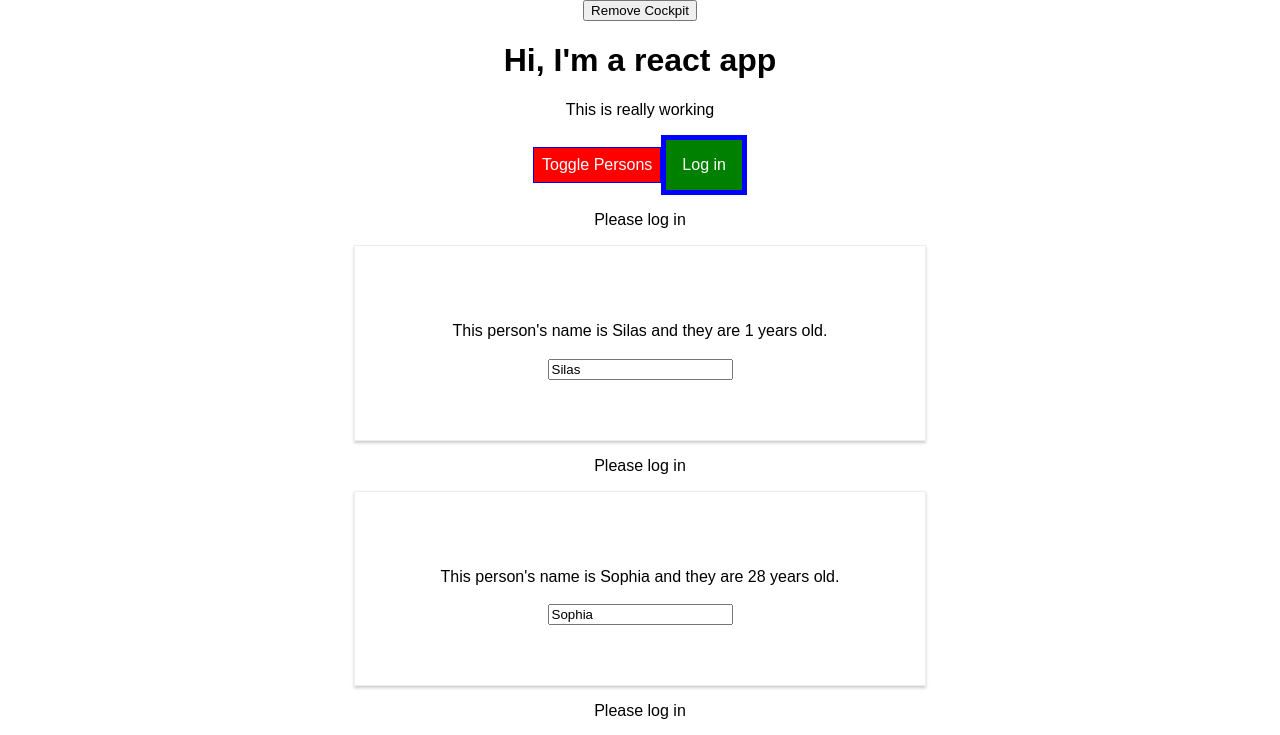
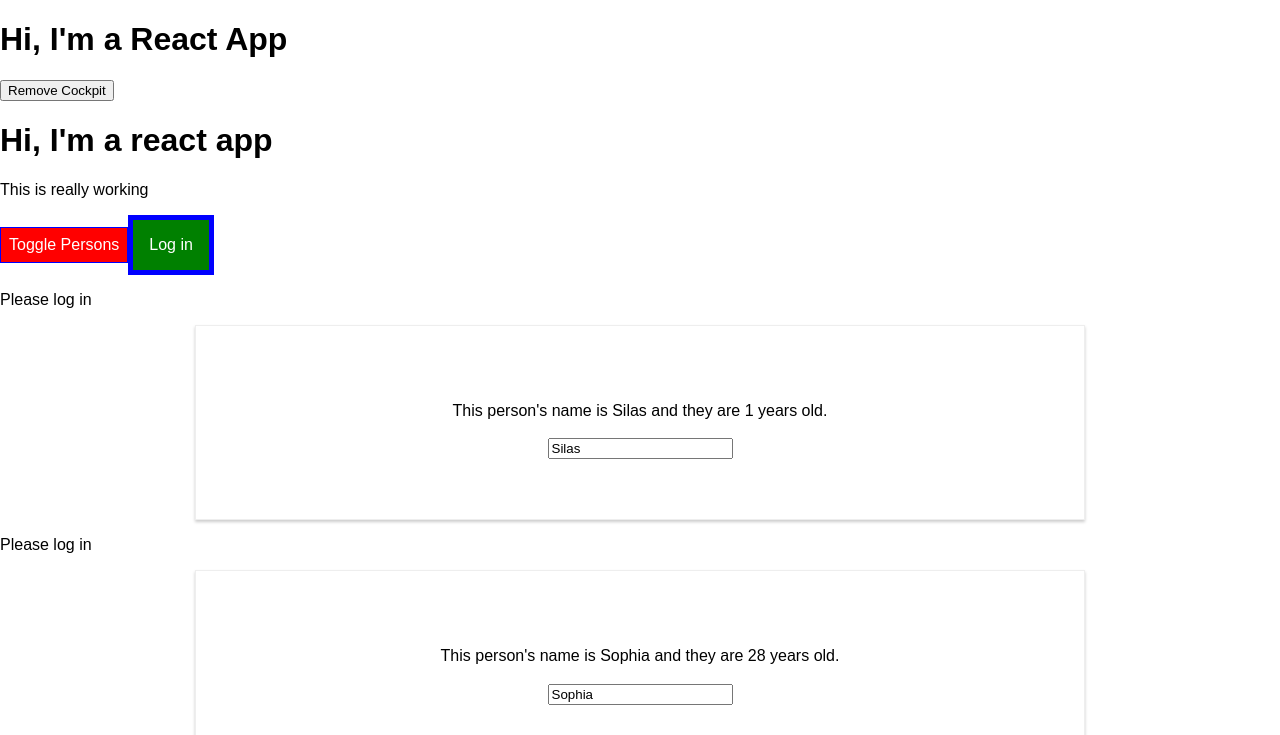
Before and after one commit to step818/React-State-and-Binding-Practice, a React (Create React App) app: page / in a window 1280 px wide. Shown: the top 735 px of the page. Built offline with nearby package versions, Linux system fonts and the light colour scheme.

Commit message:
committing before ejecting, took out radium and styleroots

```diff
--- a/src/components/Persons/Person/Person.js
+++ b/src/components/Persons/Person/Person.js
@@ -1,6 +1,6 @@
 import React from 'react';
 import './Person.css';
-import Radium  from 'radium';
+// import Radium  from 'radium';
 import Auxillary from '../../../hoc/Auxillary';
 import PropTypes from 'prop-types';
 import AuthContext from '../../../context/auth-context';
@@ -20,18 +20,18 @@ class Person extends React.Component {
 
     render() {
 
-        const aStyle = {
-            '@media (min-width: 500px)': {
-                width: '450px'
-            }
-        }
+        // const aStyle = {
+        //     '@media (min-width: 500px)': {
+        //         width: '450px'
+        //     }
+        // }
         console.log('[Person.js] rendering...');
         return(
             <Auxillary>
                 <AuthContext.Consumer>
                 {(context) => context.authenticated ? <p>Authenticated!</p> : <p>Please log in</p>}
                 </AuthContext.Consumer>
-                <div className="Person" style={aStyle}>
+                <div className="Person">
                     <p onClick={this.props.dClick}>This person's name is {this.props.name} and they are {this.props.age} years old.</p>
                     <h3>{this.props.children}</h3>
                     <input
@@ -53,4 +53,4 @@ Person.propTypes = {
     changed: PropTypes.func
 };
 
-export default Radium(Person);
+export default Person;
--- a/src/containers/App.css
+++ b/src/containers/App.css
@@ -1,3 +1,11 @@
 .App {
   text-align: center;
 }
+
+.red {
+  color: red;
+}
+
+.bold {
+  font-weight: bold;
+}
--- a/src/containers/App.js
+++ b/src/containers/App.js
@@ -1,9 +1,9 @@
 import React, { Component } from 'react';
-import './App.css';
+import  classes from './App.css';
 import Persons from '../components/Persons/Persons';
 import Cockpit from '../components/Cockpit/Cockpit';
-import Radium, {StyleRoot} from 'radium';
-import WithClass from '../hoc/WithClass';
+// import Radium, {StyleRoot} from 'radium';
+//import WithClass from '../hoc/WithClass';
 import AuthContext from '../context/auth-context';
 
 
@@ -88,7 +88,7 @@ class App extends Component {
   };
 
   render() {
-    console.log('[App.js] render');
+
 
     let persons = null;
 
@@ -101,18 +101,15 @@ class App extends Component {
             isAuthenticated={this.state.authenticated}/>
       );
 
-      // buttonStyle.backgroundColor = 'red'
-      // buttonStyle[':hover'] = {
-      //   backgroundColor: 'salmon',
-      //   color: 'black'
-      // }
+      //buttonStyle.backgroundColor = 'red';
+
     }
 
 
 
     return (
-      <StyleRoot>
-       <WithClass cSsStYlE="App">
+      <div className={classes.App}>
+        <h1>Hi, I'm a React App</h1>
         <button
           onClick={() => {
             this.setState({ showCockpit: false });
@@ -130,10 +127,9 @@ class App extends Component {
         ) : null }
           {persons}
         </AuthContext.Provider>
-      </WithClass>
-      </StyleRoot>
+      </div>
     );
   }
 }
 
-export default Radium(App);
+export default App;
```
